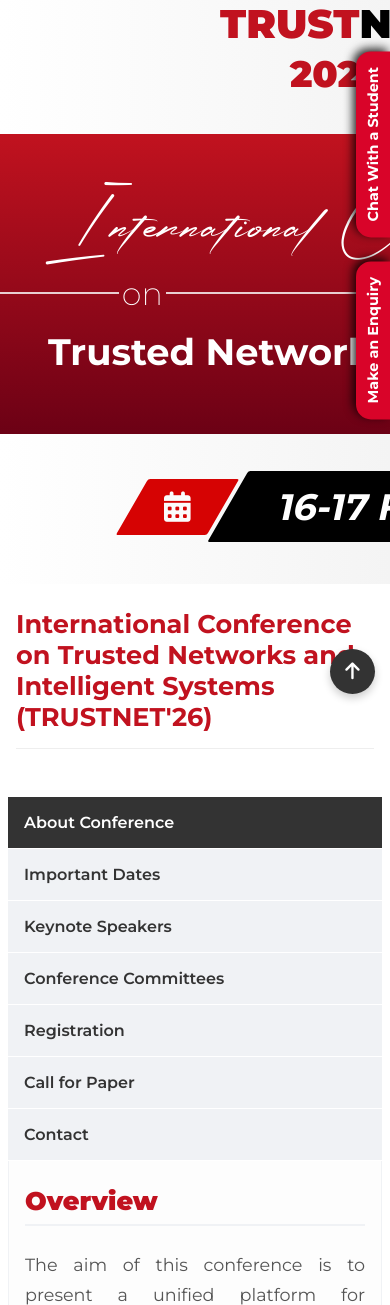
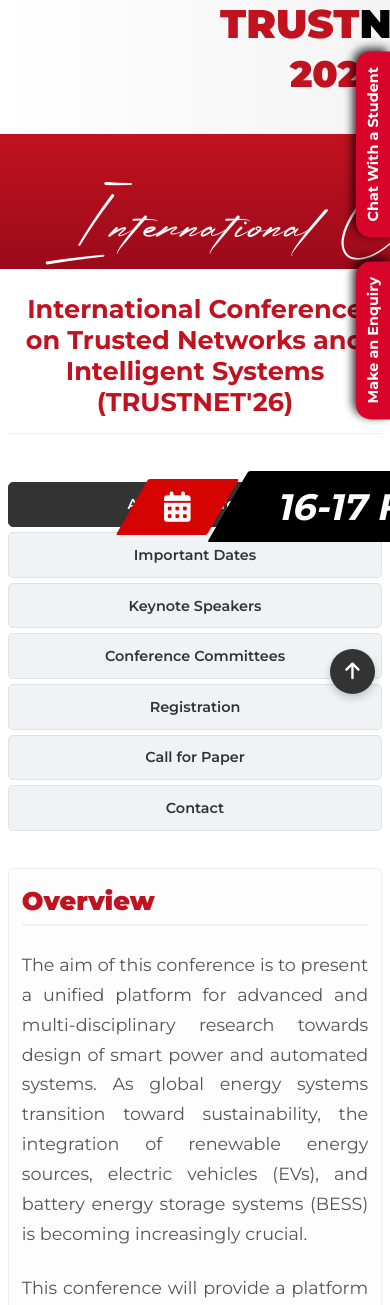
Before and after one commit to Prasoonm11/website-replication-II, a Flask app: page / in a window 390 px wide; the page is wider, and only the part inside the window is pictured. Shown: the part 135-1440 px from the top of that part. Run offline with Flask 3, Linux system fonts and the light colour scheme; some web fonts are replaced.

Commit message:
Fix: Addition 9

```diff
--- a/static/css/style.css
+++ b/static/css/style.css
@@ -1524,9 +1524,12 @@ footer {
 
     /* 2. Adjust the main content to sit below the shrunken hero */
     .main-content {
-        /* Uses the EXACT height and width you provided */
-        margin-top: calc(669.16px * (100vw / 1650px) + 2rem);
-    }
+    /* Pull the content section up - ADJUST -2rem AS NEEDED */
+    margin-top: -20rem;
+
+    /* Ensure no top padding is interfering */
+    padding-top: 0 !important;
+}
 
     /* === END HERO SECTION LOGIC === */
 
@@ -1535,53 +1538,93 @@ footer {
     .content-wrapper {
         padding: 1rem;
         border-radius: 0;
+        /* Center align the content wrapper's children */
+        display: flex; /* Use flexbox to manage children */
+        flex-direction: column; /* Stack children vertically */
+        align-items: center; /* Center children horizontally */
     }
 
     .panel-heading {
         font-size: 2rem;
         font-weight: 700;
         color: #c1121f; /* Red color */
-        text-align: left;
-        margin: 1.5rem 0.5rem;
+        text-align: center; /* Center the heading text */
+        width: 100%; /* Ensure heading takes full width for centering */
+        margin: 1.5rem 0; /* Adjusted margin */
         padding-bottom: 1rem;
         border-bottom: 1px solid #eee;
         text-shadow: none; /* Remove desktop shadow */
     }
 
+    /* Remove the columns container, stack nav and panel directly */
     .columns-container {
-        flex-direction: column;
-        gap: 0;
-    }
+        display: contents; /* Effectively remove this container from layout */
+    }
+
     .content-nav {
         flex-basis: auto;
         width: 100%;
-    }
+        max-width: 600px; /* Optional: Constrain width for centering */
+        margin-bottom: 0; /* Remove space below nav block */
+    }
+
+    /* Style the list itself */
     .content-nav ul {
         display: block;
         overflow-x: hidden;
         white-space: normal;
-        padding-bottom: 0;
-    }
-    .content-nav li { flex-shrink: 1; }
+        padding: 0;
+        margin: 0;
+        width: 100%; /* Ensure list takes full width */
+    }
+
+    .content-nav li {
+        flex-shrink: 1;
+        width: 100%; /* Make list items full width */
+        text-align: center; /* Center the links within */
+    }
+
+    /* Style for the light-grey buttons */
     .content-nav a {
         background-color: #f0f2f5;
         color: #333;
-        font-weight: 600;
+        font-weight: 600; /* Less bold */
         font-size: 1rem;
-        border-radius: 0;
-        margin-bottom: 1px;
-    }
+        border-radius: 5px; /* Add slight rounding */
+        margin-bottom: 5px; /* Space between buttons */
+        display: block; /* Make link fill the list item */
+        padding: 1rem;
+        text-align: center; /* Center text inside link */
+        border: 1px solid #e0e2e5; /* Add subtle border */
+    }
+
+    /* Style for the dark active button */
     .content-nav a.active {
         background-color: #333;
         color: white;
-    }
-    .content-panel { padding: 0; }
+        border-color: #333;
+    }
+
+    /* Style the content panel container */
+    .content-panel {
+        padding: 0;
+        width: 100%; /* Make panel take full width */
+        max-width: 600px; /* Match nav width if constrained */
+    }
+
+    /* Hide inactive content panels */
+    .tab-content {
+         display: none;
+         padding: 1.5rem 1rem;
+         background-color: #fdfdfd;
+         border: 1px solid #eee;
+         border-radius: 5px; /* Match button rounding */
+         margin-bottom: 1rem; /* Space below content */
+    }
+
+    /* Show active tab content */
     .tab-content.active {
-        padding: 1.5rem 1rem;
-        background-color: #fdfdfd;
-        border: 1px solid #f0f2f5;
-        border-top: none;
-        margin-bottom: 1rem;
+        display: block;
     }
 
     /* (All other responsive styles for tabs, footer, etc.) */
@@ -1623,12 +1666,30 @@ footer {
 
     /* We just need to adjust the content margin for this screen size */
     .main-content {
-        /* Uses the EXACT height and width */
-        margin-top: calc(669.16px * (100vw / 1650px) + 1.5rem);
-    }
-
-    .content-wrapper { padding: 0.5rem; }
-    .panel-heading { font-size: 1.6rem; margin: 1rem 0.5rem; }
+    /* Pull the content section up - ADJUST -2rem AS NEEDED */
+    margin-top: -25rem;
+
+    /* Ensure no top padding is interfering */
+    padding-top: 0 !important;
+}
+
+    .content-wrapper {
+        padding: 0.5rem;
+    }
+
+    .panel-heading {
+        font-size: 1.6rem;
+        margin: 1rem 0;
+    }
+
+    /* Further adjustments if needed for very small screens */
+    .content-nav a {
+        font-size: 0.9rem;
+        padding: 0.8rem;
+    }
+    .tab-content.active {
+        padding: 1rem 0.8rem;
+    }
     .speaker-bio p { text-align: center; }
 
     #search-overlay { top: 80px; height: auto; padding: 2rem 1rem; }
--- a/static/js/script.js
+++ b/static/js/script.js
@@ -19,13 +19,34 @@ document.addEventListener('DOMContentLoaded', () => {
             const targetId = link.getAttribute('data-target');
             const targetPanel = document.getElementById(targetId);
 
+            // Hide all content panels (KEEP THIS PART)
             contentPanels.forEach(panel => {
                 panel.classList.remove('active');
+                // Optional: Move inactive panels back to original container if they stray
+                // document.querySelector('.content-panel').appendChild(panel);
             });
-            targetPanel.classList.add('active');
+
+            // --- NEW LOGIC TO MOVE & SHOW PANEL ---
+            const listItem = link.closest('li'); // Find the parent <li> of the clicked link
+
+            // Check if the window width is less than or equal to 992px (tablet/mobile breakpoint)
+            if (window.innerWidth <= 992 && listItem && targetPanel) {
+                // *** MOBILE/TABLET VIEW: Move panel for accordion effect ***
+                listItem.after(targetPanel);
+            } else if (targetPanel) {
+                // *** DESKTOP VIEW: Put panel back in original container (if needed) ***
+                // This ensures panels don't get stuck under list items if resizing window
+                document.querySelector('.content-panel').appendChild(targetPanel);
+            }
+
+            // Show the target panel (whether moved or not)
+            if (targetPanel) {
+                targetPanel.classList.add('active');
+            }
+            // --- END OF NEW LOGIC ---
         });
     });
-    // ==== END OF TAB LOGIC ====
+    // ==== END OF TAB LOGIC ====4
 
 
     // ==== SEARCH OVERLAY LOGIC (FIXED: Moved inside DOMContentLoaded) ====
--- a/templates/index.html
+++ b/templates/index.html
@@ -114,10 +114,10 @@
                     <div class="date-text">16-17 FEB, 2026</div>
                 </div>
             </div>
+            <br></br>
+            <br></br>
+            <br></br>
 
-        <br><br>
-        <br><br>
-        <br><br>
 </div>
     <section class="main-content">
 
```
